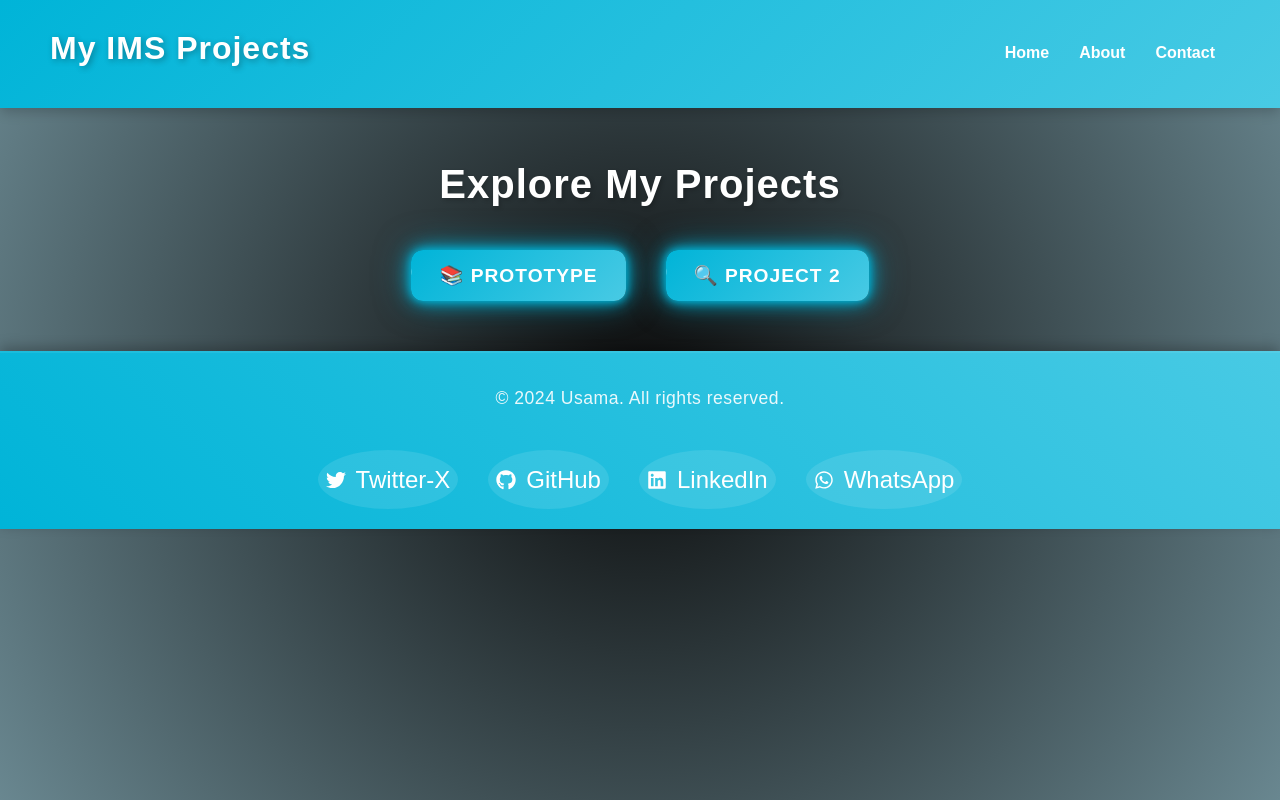
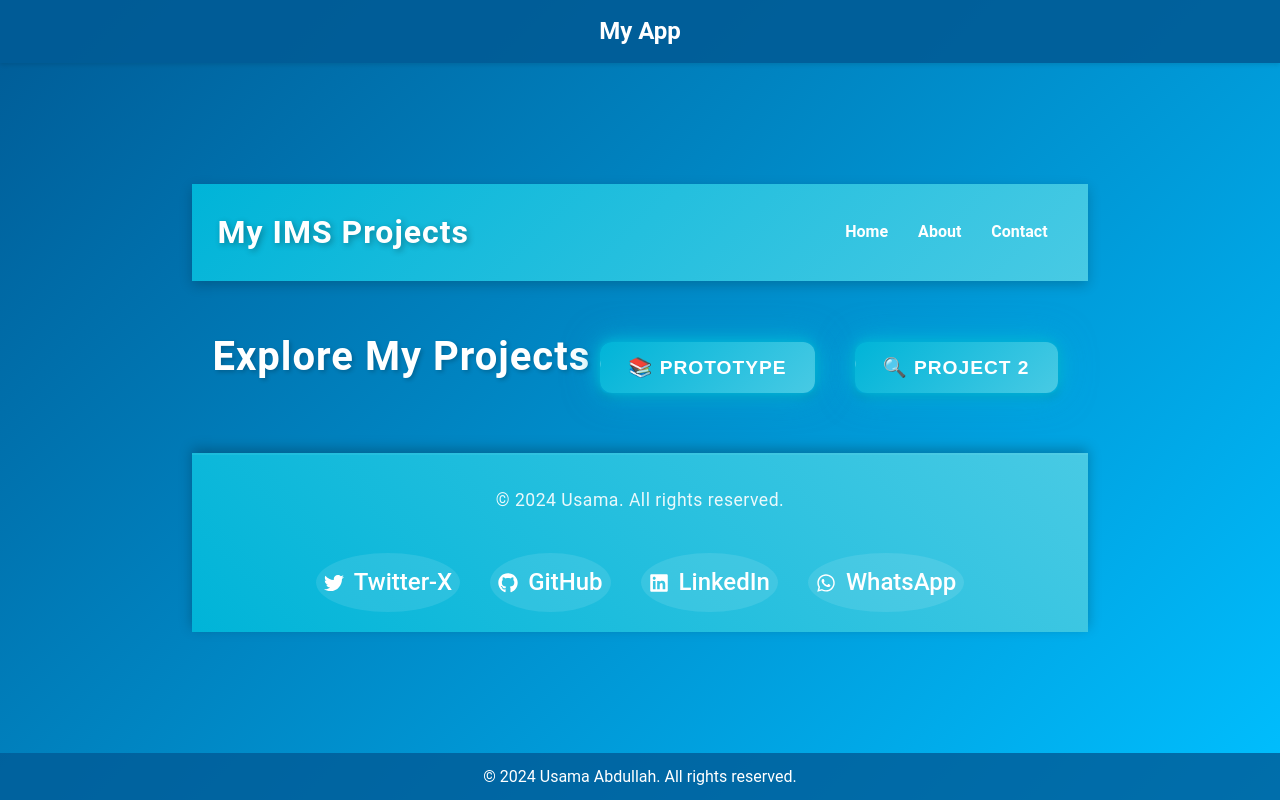
Before and after one commit to usama7871/usama-apps, a Next.js app: page / in a window 1280 px wide. Built offline with nearby package versions, Linux system fonts and the light colour scheme.

Commit message:
Update _app.tsx

```diff
--- a/pages/_app.tsx
+++ b/pages/_app.tsx
@@ -1,23 +1,144 @@
 // pages/_app.tsx
 
-import { AppProps } from 'next/app';
-import Head from 'next/head'; // Add Head for proper metadata
-import '../styles/globals.css';
-// import BackgroundLines from '../components/BackgroundLines';
+import { AppProps } from "next/app";
+import Head from "next/head";
+import "../styles/globals.css"; // Ensure this file includes global resets and utility classes
 
 const MyApp = ({ Component, pageProps }: AppProps) => {
   return (
     <>
       <Head>
-        <meta name="viewport" content="width=device-width, initial-scale=1" />
-        <title>My App</title> {/* Update title if needed */}
+        <meta name="viewport" content="width=device-width, initial-scale=1, maximum-scale=1, shrink-to-fit=no" />
+        <meta name="description" content="Responsive and polished Next.js App" />
+        <meta name="author" content="Usama Abdullah" />
+        <meta charSet="UTF-8" />
+        <title>My App</title>
       </Head>
-      <div style={{ position: 'relative', minHeight: '100vh', overflow: 'hidden' }}>
-        {/* <BackgroundLines /> */}
-        <main>
+      <div
+        style={{
+          display: "flex",
+          flexDirection: "column",
+          minHeight: "100vh",
+          overflowX: "hidden",
+          background: "linear-gradient(135deg, #005b96, #00bfff)", // Responsive gradient background
+          color: "#fff", // Ensure text is readable
+        }}
+      >
+        {/* Optional Header Placeholder */}
+        <header
+          style={{
+            width: "100%",
+            padding: "10px 20px",
+            backgroundColor: "rgba(0, 91, 150, 0.9)",
+            textAlign: "center",
+            boxShadow: "0 2px 4px rgba(0, 0, 0, 0.1)",
+            zIndex: 1000,
+          }}
+        >
+          <h1 style={{ fontSize: "1.5rem", fontWeight: "bold", margin: 0 }}>My App</h1>
+        </header>
+
+        <main
+          style={{
+            flex: "1 0 auto",
+            width: "100%",
+            maxWidth: "1200px",
+            margin: "0 auto",
+            padding: "20px",
+            display: "flex",
+            flexDirection: "column",
+            alignItems: "center",
+            justifyContent: "center",
+          }}
+        >
           <Component {...pageProps} />
         </main>
+
+        {/* Footer */}
+        <footer
+          style={{
+            flexShrink: 0,
+            width: "100%",
+            padding: "10px 20px",
+            textAlign: "center",
+            backgroundColor: "rgba(0, 91, 150, 0.8)",
+            color: "#fff",
+            fontSize: "0.9rem",
+          }}
+        >
+          <p style={{ margin: 0 }}>
+            © {new Date().getFullYear()} Usama Abdullah. All rights reserved.
+          </p>
+        </footer>
       </div>
+
+      {/* Add global styling for responsiveness */}
+      <style jsx global>{`
+        * {
+          margin: 0;
+          padding: 0;
+          box-sizing: border-box;
+        }
+
+        html {
+          font-size: 16px;
+          scroll-behavior: smooth;
+        }
+
+        body {
+          font-family: "Roboto", Arial, sans-serif;
+          background-color: #f9f9f9; /* Fallback background for older browsers */
+          color: #333;
+          overflow-x: hidden;
+        }
+
+        h1,
+        h2,
+        h3,
+        h4,
+        h5,
+        h6 {
+          margin: 0;
+          padding: 0;
+        }
+
+        a {
+          text-decoration: none;
+          color: inherit;
+          transition: color 0.2s ease-in-out;
+        }
+
+        a:hover {
+          color: #00bfff; /* Add hover effect for links */
+        }
+
+        main {
+          padding: 20px;
+          display: flex;
+          justify-content: center;
+          align-items: center;
+        }
+
+        @media (max-width: 768px) {
+          html {
+            font-size: 14px; /* Adjust font size for smaller screens */
+          }
+        }
+
+        @media (max-width: 480px) {
+          html {
+            font-size: 13px;
+          }
+
+          header h1 {
+            font-size: 1.2rem;
+          }
+
+          footer {
+            font-size: 0.8rem;
+          }
+        }
+      `}</style>
     </>
   );
 };
```
